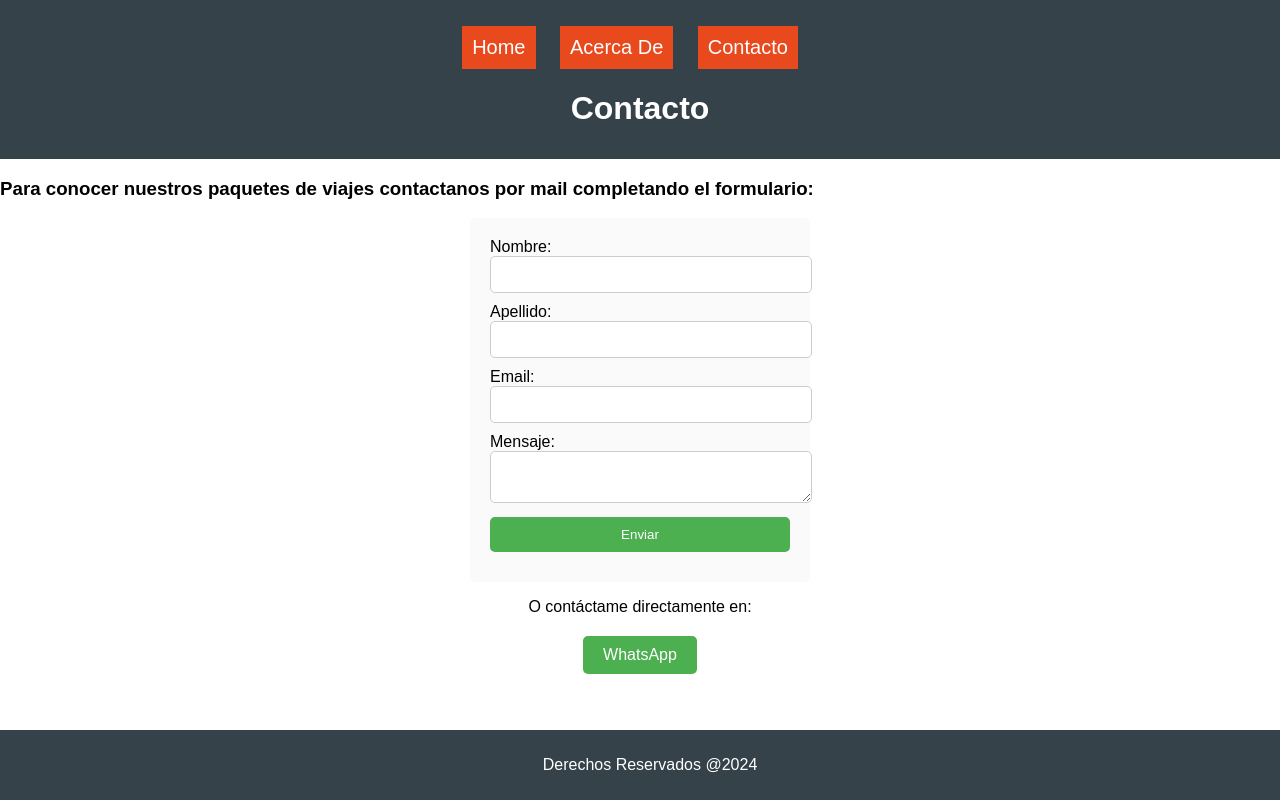
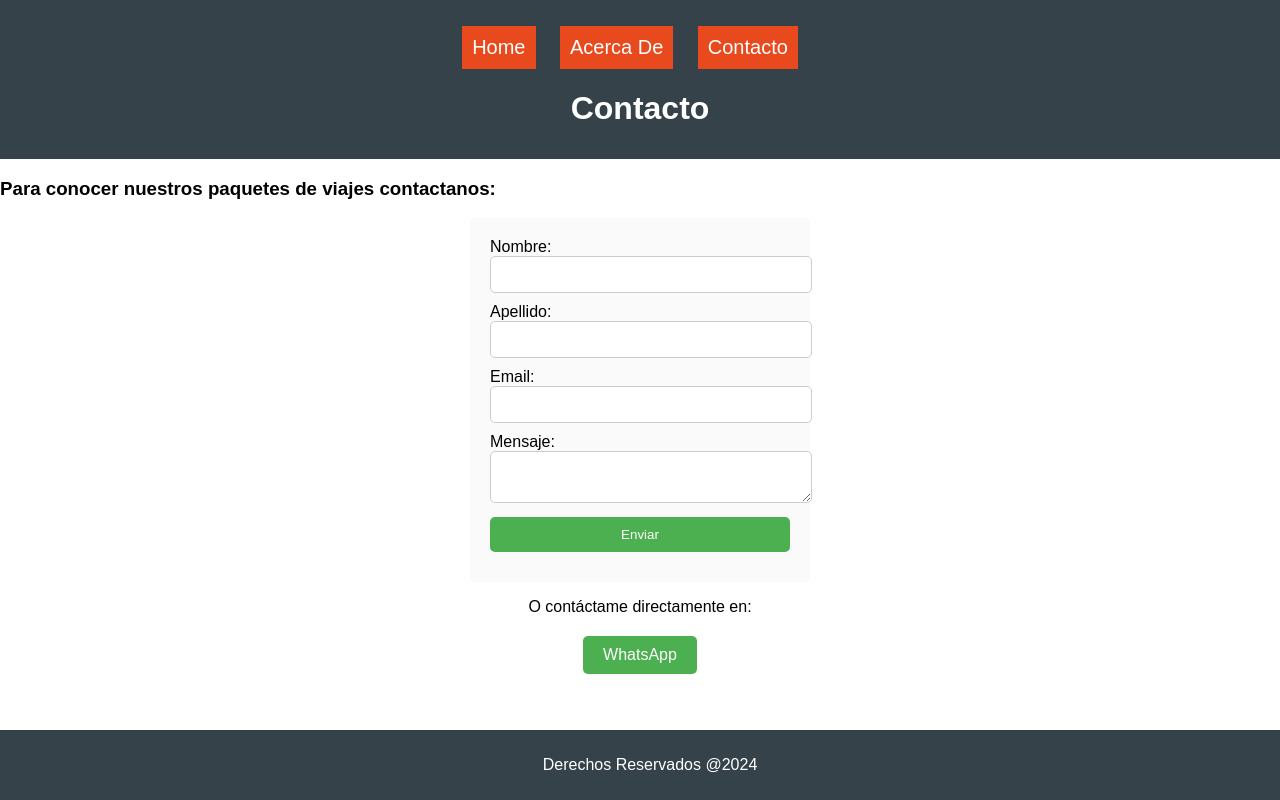
Before and after one commit to NicolasQuispe/webUTN, a plain HTML site: page contacto.html in a window 1280 px wide. Drawn offline with Linux system fonts and the light colour scheme.

Commit message:
prueba 3

```diff
--- a/contacto.html
+++ b/contacto.html
@@ -24,7 +24,7 @@
     </header>
 
         <main style="flex: 1;">
-        <h3>Para conocer nuestros paquetes de viajes contactanos por mail completando el formulario:</h3>
+        <h3>Para conocer nuestros paquetes de viajes contactanos:</h3>
 
         <form action="/submit_form" method="post"
         onsubmit="alert('Mensaje Enviado'); return false;">
```
